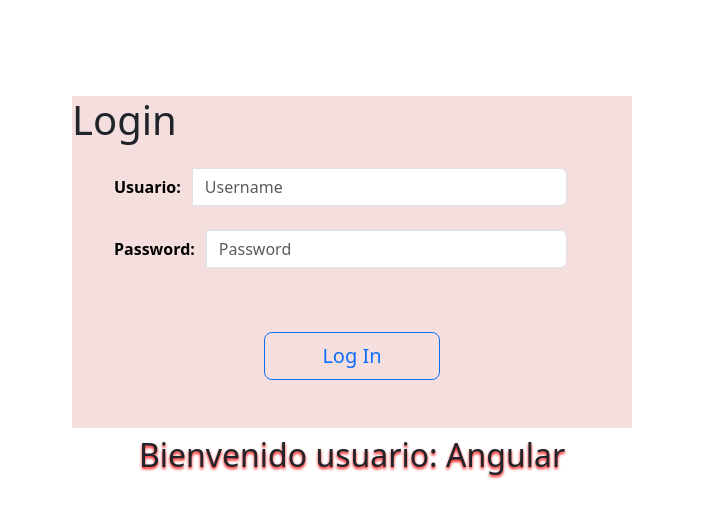
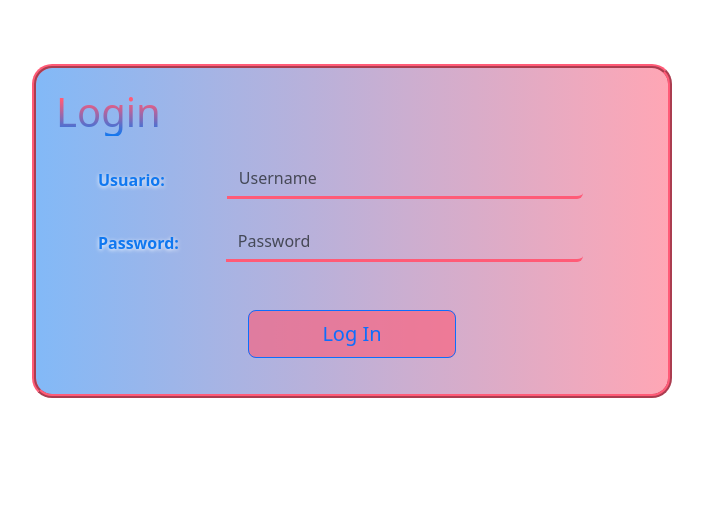
Before and after one commit to NajhelyBS/Angular_Sesion8_app8-Login, an Angular app: page / in a window 1280 px wide. Shown: the top 518 px of the page, without its empty margins (288-991 px from the left). Built offline with nearby package versions, Linux system fonts and the light colour scheme.

Commit message:
Alerts agregados

```diff
--- a/src/app/login/login.component.css
+++ b/src/app/login/login.component.css
@@ -1,13 +1,24 @@
 form {
-
-    background-color: rgba(236, 194, 194, 0.541);
-    margin-top:6em;
-    width: 35em;
+    background: #ff5b77;  /* fallback for old browsers */
+    background: -webkit-linear-gradient(to right,rgba(16, 121, 240, 0.575), #ff5b7693);  /* Chrome 10-25, Safari 5.1-6 */
+    background: linear-gradient(to right, rgba(16, 121, 240, 0.521), #ff5b768a); /* W3C, IE 10+/ Edge, Firefox 16+, Chrome 26+, Opera 12+, Safari 7+ */
+    margin-top:4em;
+    width: 40em;
+    border: ridge 4px #ff5b77;
+    padding: 20px;
+    border-radius: 20px;
 }
 
 h1 {
-    font-weight: 400;
+    font-weight: 500;
+  background-image: linear-gradient(
+    #ff5b77 25%,
+    rgb(16, 120, 240) 100%
+  );
+  background-clip: text;
+  -webkit-text-fill-color: transparent;
 }
+
 #group {
     padding-left: 30px;
     padding-right: 65px;
@@ -15,33 +26,36 @@
 #basic-addon1 {
     background-color: transparent;
     border: none;
-    color: black;
+    color: rgb(16, 120, 240);
     font-weight: 800;
+    text-shadow: 0px 1px 4px white;
 }
-
 #input1 {
     border: none;
-    border-bottom: solid;
-    border-width: 2px;
+    border-bottom: solid #ff5b77;
+    border-width: 3px;
     margin-left: 50px;
     background-color: transparent;
-    color: black;
+    color: rgb(16, 120, 240);
     font-weight: 500;
 }
 
 #input2 {
     border: none;
-    border-bottom: solid;
+    border-bottom: solid #ff5b77;
     border-width: 3px;
     margin-left: 35px;
     background-color: transparent;
-    color: black;
+    color: rgb(16, 120, 240);
     font-weight: 500;
 }
 
 .b1 {
      margin-left: 12em;
      margin-right: 12em;
+     background-color: #ff5b769c;
+     border-radius: 8px;
+
 }
 
 h2 {
--- a/src/app/login/login.component.html
+++ b/src/app/login/login.component.html
@@ -4,21 +4,17 @@
         <h1>Login</h1>
         <div class="input-group mt-4 mb-4" id="group">
             <span class="input-group-text" id="basic-addon1">Usuario: </span>
-            <input  #input1 type="text" class="form-control" placeholder="Username" aria-label="Username" aria-describedby="basic-addon1">
+            <input id="input1" #input1 type="text" class="form-control" placeholder="Username" aria-label="Username" aria-describedby="basic-addon1">
         </div>
 
         <div class="input-group mt-4 mb-3" id="group">
             <span class="input-group-text" id="basic-addon1">Password: </span>
-            <input #input2 type="password" class="form-control" placeholder="Password" aria-label="Password" aria-describedby="basic-addon1">
+            <input id="input2" #input2 type="password" class="form-control" placeholder="Password" aria-label="Password" aria-describedby="basic-addon1">
         </div>
 
-        <div class="b1 py-5">
+        <div class="b1 mt-5 mb-3">
         <button class="w-100 btn btn-lg btn-outline-primary" type="button" (click)="verificar(input1.value,input2.value)">Log In</button>
         </div>
 
     </form>
     </main>
-
-    <div appCondition id="resultado1" class="d-flex justify-content-center" >
-        <h2 class="text-center py-2">Bienvenido usuario: Angular</h2>
-    </div>
--- a/src/app/login/login.component.ts
+++ b/src/app/login/login.component.ts
@@ -7,16 +7,20 @@
   styleUrls: ['./login.component.css']
 })
 export class LoginComponent {
-  @Input() usuario:String = "Angular";
-  @Input() password = "123456";
+  usuario:String = "Angular";
+  password:String = "123456";
 
-  verificar(input1:String,input2){
+
+  verificar(input1:String,input2:String){
+
 
     if (input1 == this.usuario && input2 == this.password){
       alert("Correcto");
+
     } else {
-      alert("Incorrecto")
+      alert("Incorrecto");
     }
+
   }
 
 }
--- a/src/index.html
+++ b/src/index.html
@@ -7,9 +7,12 @@
   <meta name="viewport" content="width=device-width, initial-scale=1">
   <link rel="icon" type="image/x-icon" href="favicon.ico">
   <link href="https://cdn.jsdelivr.net/npm/bootstrap@5.3.0-alpha1/dist/css/bootstrap.min.css" rel="stylesheet" integrity="sha384-GLhlTQ8iRABdZLl6O3oVMWSktQOp6b7In1Zl3/Jr59b6EGGoI1aFkw7cmDA6j6gD" crossorigin="anonymous">
-
+  <script src="https://cdn.jsdelivr.net/npm/bootstrap@5.3.0-alpha1/dist/js/bootstrap.bundle.min.js" integrity="sha384-w76AqPfDkMBDXo30jS1Sgez6pr3x5MlQ1ZAGC+nuZB+EYdgRZgiwxhTBTkF7CXvN" crossorigin="anonymous"></script>
 </head>
 <body>
   <app-root></app-root>
+
+
+
 </body>
 </html>
```
